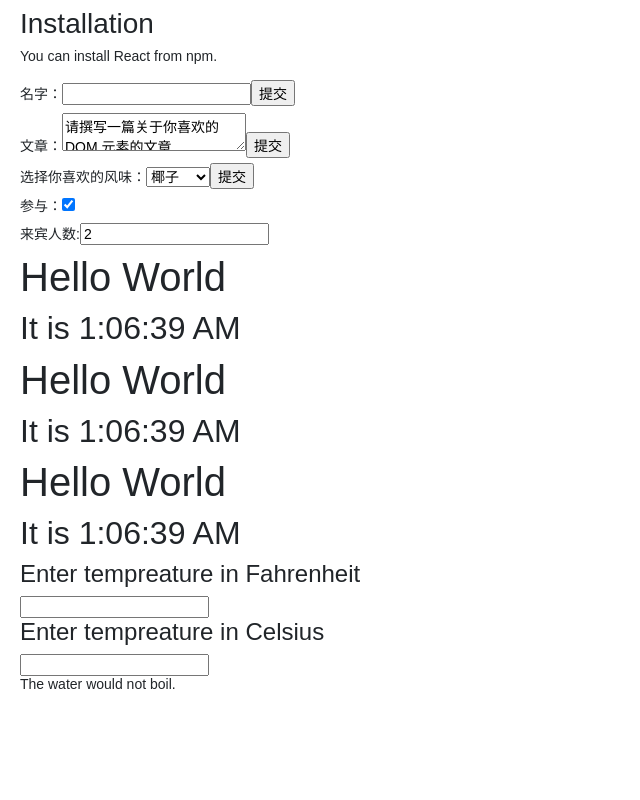
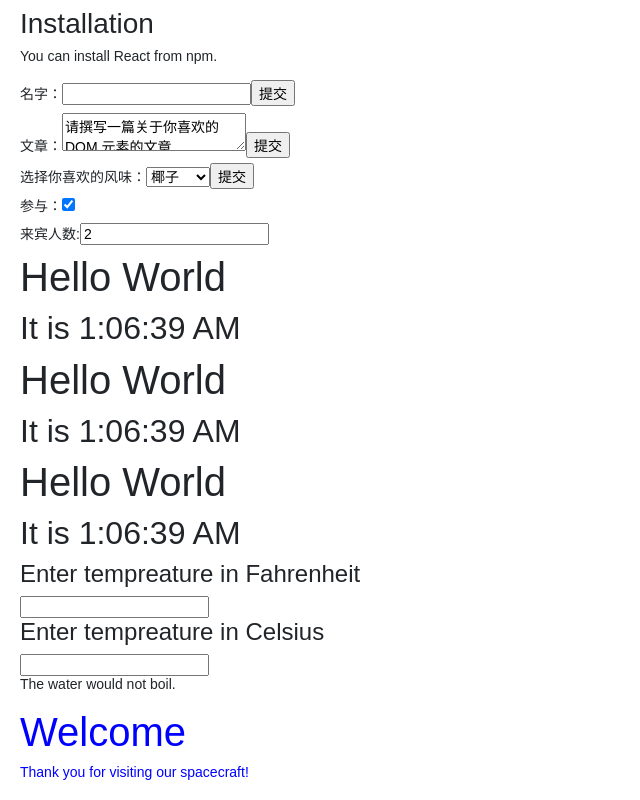
Before and after one commit to damingerdai/daming-react-ui, a React (Create React App) app: page / in a window 1280 px wide. Shown: the part 805-1605 px from the top of the page, without its empty margins (0-640 px from the left). Before the commit the page ends 1517 px from the top, so only its background shows below. Built offline with nearby package versions, Linux system fonts and the light colour scheme.

Commit message:
feat: add composition-vs-inheritance

```diff
--- a/src/app/App.js
+++ b/src/app/App.js
@@ -1,5 +1,6 @@
 import React from 'react';
-import { Clock } from "./clock/clock";
+import { Clock } from './clock/clock';
+import { WelcomeDialog } from './composition-vs-inheritance/welcome-dialog';
 import { Greeting } from './greeting/Greeting';
 import { Calculator } from './lifting-state-up/Calculator';
 import { NumberList } from './list/numbers';
@@ -51,6 +52,8 @@
         <Clock></Clock>
 
         <Calculator/>
+
+        <WelcomeDialog/>
     </div>
   }
 }
--- /dev/null
+++ b/src/app/composition-vs-inheritance/fancy-border.js
@@ -0,0 +1,11 @@
+import React from 'react';
+
+import './fancy-border.scss';
+
+export function FancyBorder(props) {
+    return (
+        <div className={'FancyBorder FancyBorder-' + props.color}>
+            {props.children}
+        </div>
+    )
+}
--- /dev/null
+++ b/src/app/composition-vs-inheritance/fancy-border.scss
@@ -0,0 +1,10 @@
+.FancyBorder {
+    :hover {
+        color: red;
+    }
+}
+.FancyBorder-blue {
+    color: blue;
+
+
+}
--- /dev/null
+++ b/src/app/composition-vs-inheritance/welcome-dialog.js
@@ -0,0 +1,16 @@
+import React from 'react';
+
+import { FancyBorder } from './fancy-border';
+
+export function WelcomeDialog() {
+    return (
+        <FancyBorder color="blue">
+            <h1 className="Dialog-title">
+                Welcome
+            </h1>
+            <p className="Dialog-message">
+                Thank you for visiting our spacecraft!
+            </p>
+        </FancyBorder>
+    )
+}
```
